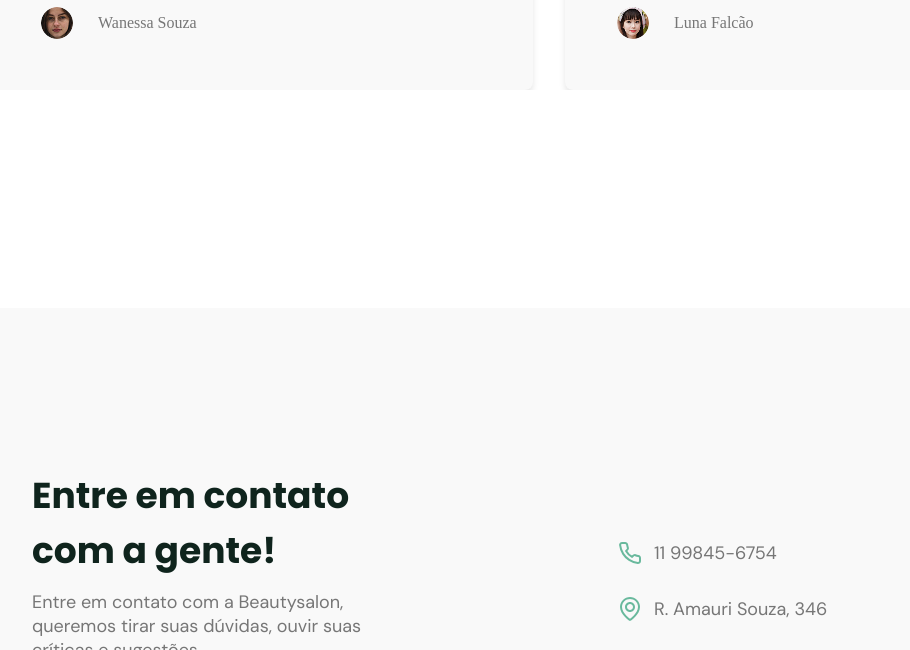
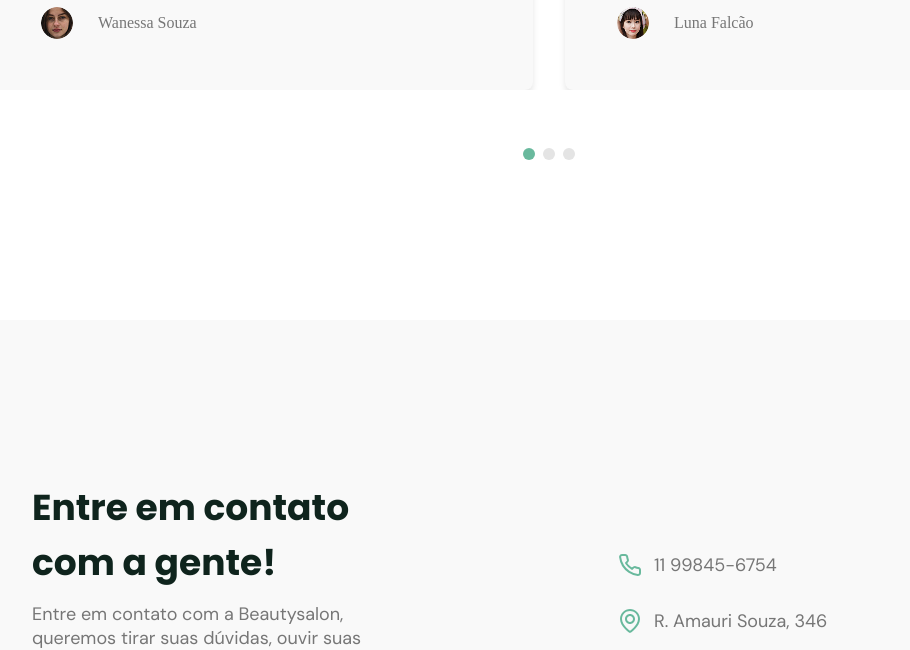
Before and after one commit to Rodrigosan003/landing-page-salao, a website built with Vite: page index.html in a window 1280 px wide. Shown: the part 2992-3642 px from the top of the page, without its empty margins (91-1001 px from the left). Built offline with nearby package versions, Linux system fonts and the light colour scheme.

Commit message:
landingpageSalao

```diff
--- a/index.html
+++ b/index.html
@@ -148,9 +148,9 @@
         </div>
       </div>
       <div class="content-dots">
-        <!-- <div class="dots dots-check"></div>
+        <div class="dots dots-check"></div>
         <div class="dots"></div>
-        <div class="dots"></div> -->
+        <div class="dots"></div>
       </div>
     </section>
     <section class="contact section" id="contact">
```
